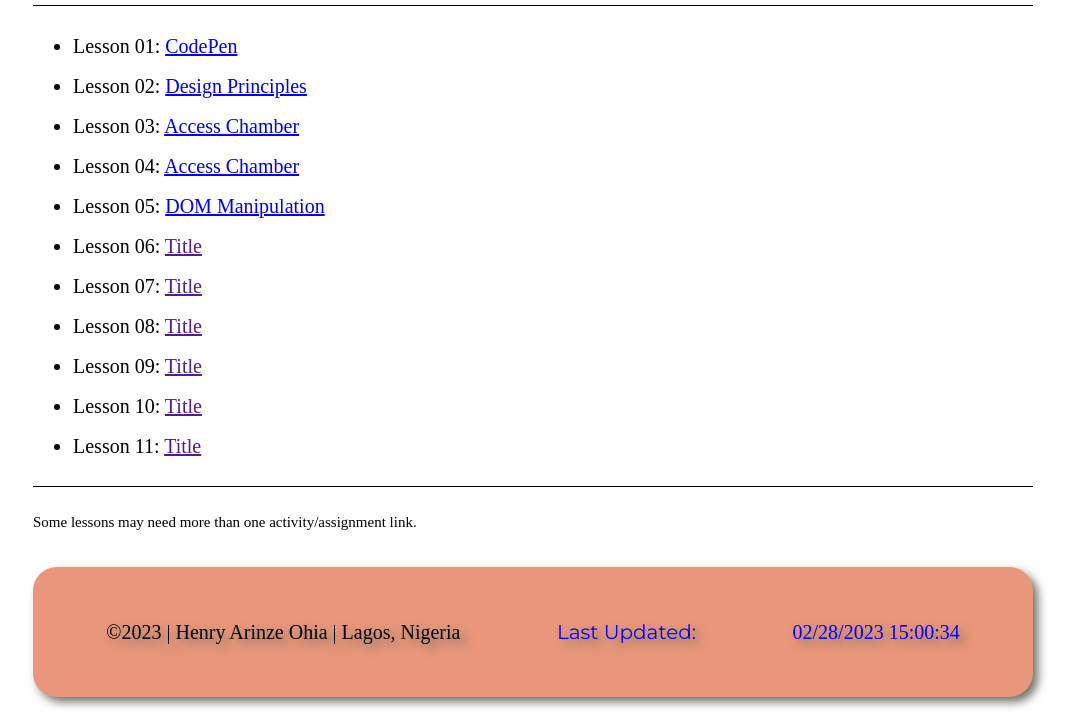
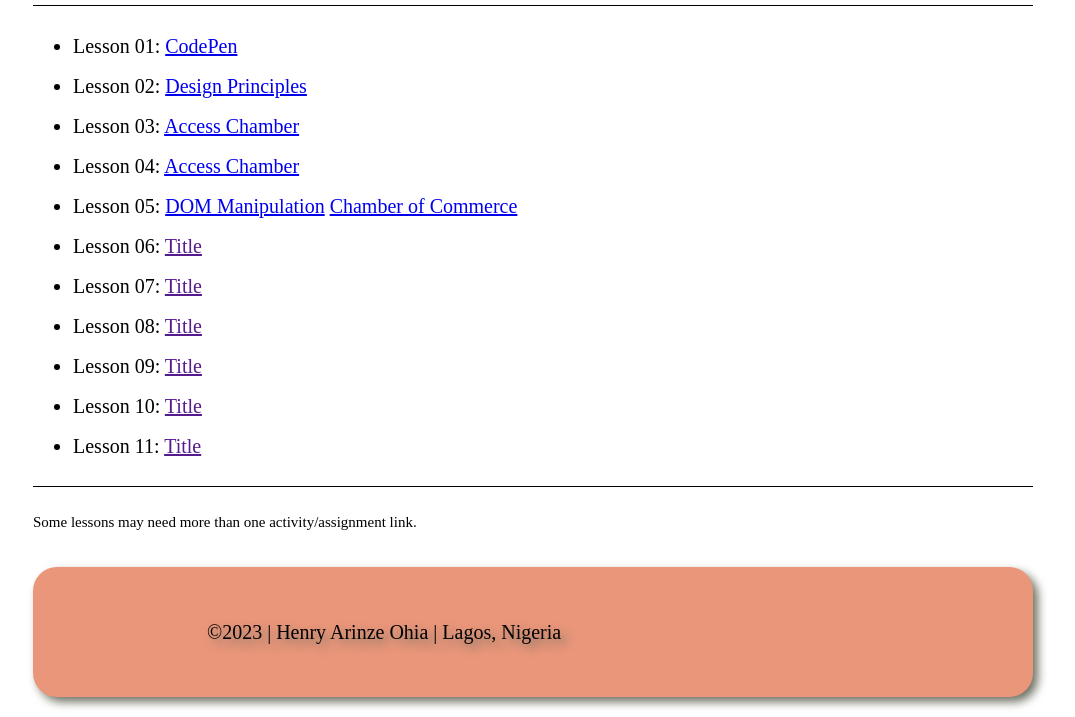
Before and after one commit to Henryohia/wdd-230, a plain HTML site: page portal/index.html in a window 1280 px wide. Shown: the part 330-1047 px from the top of the page, without its empty margins (107-1182 px from the left). Drawn offline with nearby package versions, Linux system fonts and the light colour scheme.

Commit message:
updated portal page

```diff
--- a/portal/index.html
+++ b/portal/index.html
@@ -58,6 +58,9 @@
             <a href="https://henryohia.github.io/wdd230/bom/bom.html"
               >DOM Manipulation</a
             >
+            <a href="https://henryohia.github.io/wdd230/chamber/index.html"
+              >Chamber of Commerce</a
+            >
           </li>
           <li>Lesson 06: <a href="">Title</a></li>
           <li>Lesson 07: <a href="">Title</a></li>
@@ -72,8 +75,9 @@
       </main>
       <footer>
         <p>&copy;2023 | Henry Arinze Ohia | Lagos, Nigeria</p>
-        <p class="p">Last Updated:</p>
-        <p id="demo"></p>
+        <!-- <p class="p">Last Updated:</p> -->
+        <div id="lastModified"></div>
+        <!-- <p id="demo"></p> -->
       </footer>
     </div>
     <script src="scripts/scripts.js"></script>
```
